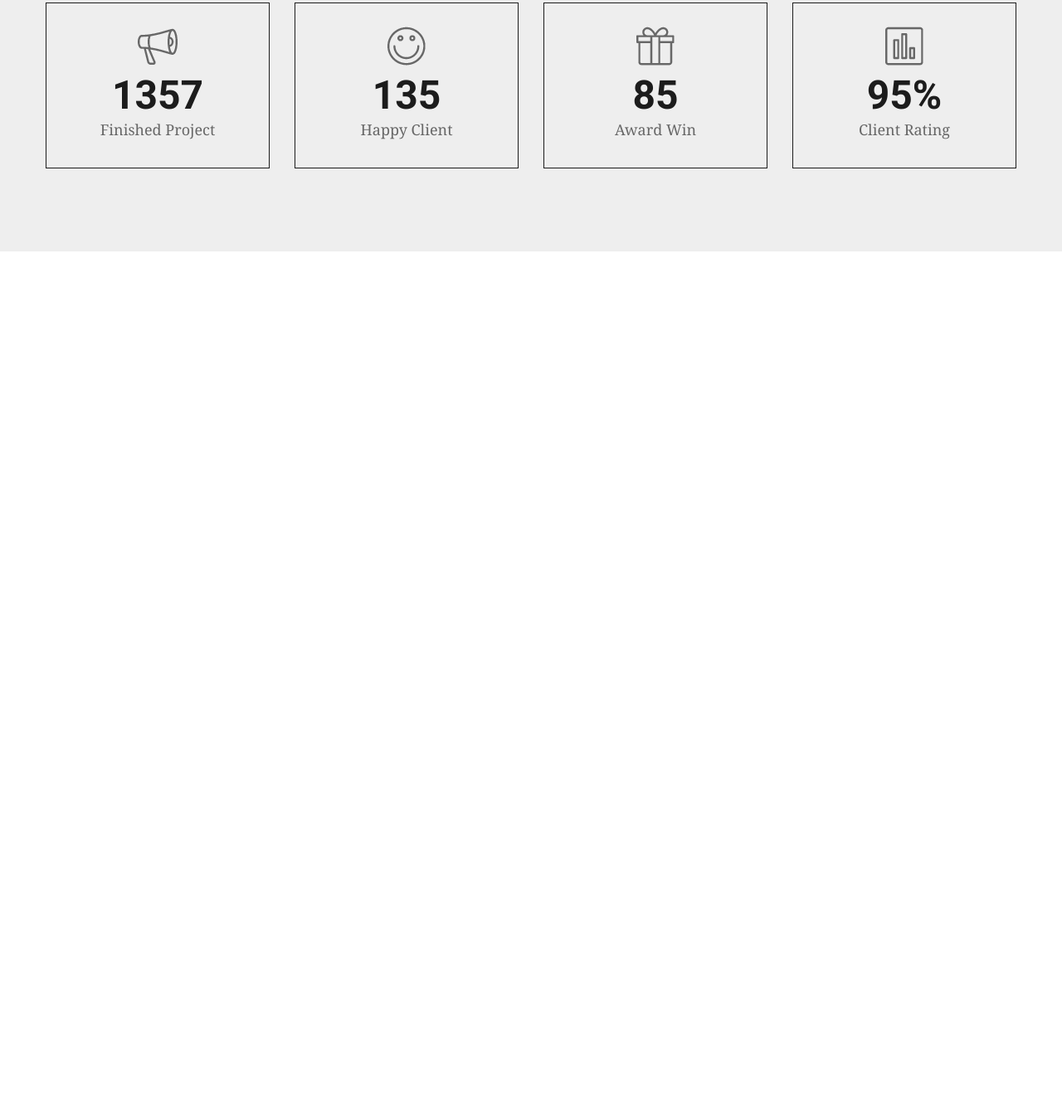
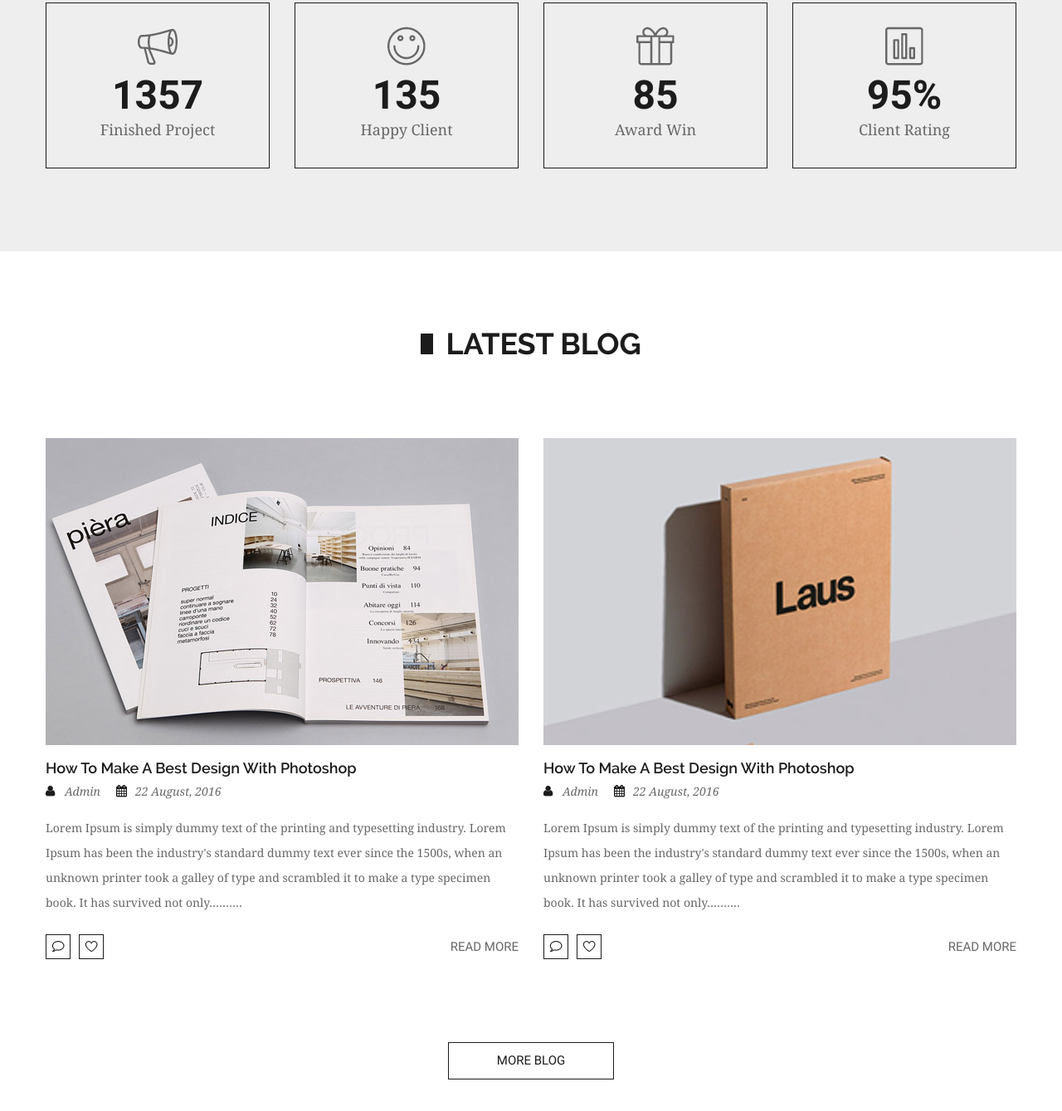
Before and after one commit to roman-stepanov/hope, a website: page index.html in a window 1280 px wide. Shown: the part 3551-4890 px from the top of the page at 83% size. Before the commit the page ends 3854 px from the top, so only its background shows below. Drawn offline with nearby package versions, Linux system fonts and the light colour scheme; files that its build step writes are made by us from their sources.

Commit message:
Сделал верстку секции Latest Blog

```diff
--- a/index.html
+++ b/index.html
@@ -148,5 +148,51 @@
         </ul>
       </div>
     </section>
+    <section id="blog" class="content-section">
+      <div class="content-section__container">
+        <div class="content-section__title-wrapper">
+          <h2 class="content-section__title">Latest Blog</h2>
+        </div>
+        <div class="blog__wrapper">
+          <article class="blog-entry">
+            <img class="blog-entry__img" src="img/blog/blog1.jpg" width="570" height="370" alt="">
+            <header class="blog-entry__header">
+              <h3 class="blog-entry__title">How To Make A Best Design With Photoshop</h3>
+              <span class="blog-entry__writer">Admin</span> <span class="blog-entry__date">22 August, 2016</span>
+            </header>
+            <p class="blog-entry__text">
+              Lorem Ipsum is simply dummy text of the printing and typesetting industry. Lorem Ipsum has been the industry's standard dummy text ever since the 1500s, when an unknown printer took a galley of type and scrambled it to make a type specimen book. It has survived not only..........
+            </p>
+            <div class="blog-entry__footer">
+              <div class="blog-entry__btn-wrapper">
+                <a class="blog-entry__btn  blog-entry__btn--comment" href="#">comment</a>
+                <a class="blog-entry__btn  blog-entry__btn--like" href="#">like</a>
+              </div>
+              <a class="blog-entry__read-more" href="#">Read more</a>
+            </div>
+          </article>
+          <article class="blog-entry">
+            <img class="blog-entry__img" src="img/blog/blog2.jpg" width="570" height="370" alt="">
+            <header class="blog-entry__header">
+              <h3 class="blog-entry__title">How To Make A Best Design With Photoshop</h3>
+              <span class="blog-entry__writer">Admin</span> <span class="blog-entry__date">22 August, 2016</span>
+            </header>
+            <p class="blog-entry__text">
+              Lorem Ipsum is simply dummy text of the printing and typesetting industry. Lorem Ipsum has been the industry's standard dummy text ever since the 1500s, when an unknown printer took a galley of type and scrambled it to make a type specimen book. It has survived not only..........
+            </p>
+            <div class="blog-entry__footer">
+              <div class="blog-entry__btn-wrapper">
+                <a class="blog-entry__btn  blog-entry__btn--comment" href="#">comment</a>
+                <a class="blog-entry__btn  blog-entry__btn--like" href="#">like</a>
+              </div>
+              <a class="blog-entry__read-more" href="#">Read more</a>
+            </div>
+          </article>
+        </div>
+        <div class="blog__btn-wrapper">
+          <a class="btn" href="#">More Blog</a>
+        </div>
+      </div>
+    </section>
   </body>
 </html>
--- /dev/null
+++ b/less/blocks/blog-entry.less
@@ -0,0 +1,144 @@
+.blog-entry {
+  margin: 0;
+  padding: 0;
+  width: 570px;
+}
+
+.blog-entry__img {
+  display: block;
+  margin: 0;
+  padding: 0;
+  width: 570px;
+  height: 370px;
+}
+
+.blog-entry__title {
+  color: @clr_black;
+  font-family: @fnt_Raleway;
+  font-size: 18px;
+  font-style: normal;
+  font-weight: 600;
+  line-height: 1;
+  margin: 0;
+  padding: 19px 0px 10px 0px;
+}
+
+.blog-entry__writer {
+  position: relative;
+  color: @clr_gray;
+  font-family: @fnt_DroidSerif;
+  font-size: 14px;
+  font-style: italic;
+  font-weight: 400;
+  line-height: 1;
+  margin: 0;
+  padding: 0px 15px 0px 23px;
+
+  &::before {
+    content: "";
+    position: absolute;
+    top: -2px;
+    left: -4px;
+    width: 20px;
+    height: 20px;
+    background-image: url("../img/blog/icons-blog-entry.png");
+    background-repeat: no-repeat;
+    background-position: -5px -5px;
+  }
+}
+
+.blog-entry__date {
+  position: relative;
+  color: @clr_gray;
+  font-family: @fnt_DroidSerif;
+  font-size: 14px;
+  font-style: italic;
+  font-weight: 400;
+  line-height: 1;
+  margin: 0;
+  padding: 0px 0px 0px 23px;
+
+  &::before {
+    content: "";
+    position: absolute;
+    top: -2px;
+    left: -3px;
+    width: 20px;
+    height: 20px;
+    background-image: url("../img/blog/icons-blog-entry.png");
+    background-repeat: no-repeat;
+    background-position: -35px -5px;
+  }
+}
+
+.blog-entry__text {
+  color: @clr_gray;
+  font-family: @fnt_DroidSerif;
+  font-size: 14px;
+  font-style: normal;
+  font-weight: 400;
+  line-height: 30px;
+  margin: 0;
+  padding: 20px 0px 23px 0px;
+}
+
+.blog-entry__footer {
+  display: flex;
+  align-items: center;
+}
+
+.blog-entry__btn-wrapper {
+  flex-grow: 1;
+  font-size: 0;
+}
+
+.blog-entry__btn {
+  display: inline-block;
+  position: relative;
+  border: 1px solid @clr_black;
+  width: 28px;
+  height: 28px;
+  margin: 0px 10px 0px 0px;
+  padding: 0;
+
+  &:hover {
+    border-color: @clr_gray;
+    background-color: @clr_lightgray;
+  }
+
+  &::before {
+    content: "";
+    position: absolute;
+    top: 4px;
+    left: 4px;
+    width: 20px;
+    height: 20px;
+    background-image: url("../img/blog/icons-blog-entry.png");
+    background-repeat: no-repeat;
+  }
+
+  &--comment::before {
+    background-position: -65px -5px;
+  }
+
+  &--like::before {
+    background-position: -95px -5px;
+  }
+}
+
+.blog-entry__read-more {
+  color: @clr_gray;
+  font-family: @fnt_Roboto;
+  font-size: 15px;
+  font-style: normal;
+  font-weight: 400;
+  line-height: 1;
+  text-decoration: none;
+  text-transform: uppercase;
+  margin: 0;
+  padding: 0;
+
+  &:hover {
+    color: @clr_lightgray;
+  }
+}
--- /dev/null
+++ b/less/blocks/blog.less
@@ -0,0 +1,10 @@
+.blog__wrapper {
+  display: flex;
+  justify-content: space-between;
+  margin: 0;
+  padding: 92px 0px 100px 0px;
+}
+
+.blog__btn-wrapper {
+  text-align: center;
+}
--- a/less/style.less
+++ b/less/style.less
@@ -12,3 +12,5 @@
 @import "blocks/progress-bar.less";
 @import "blocks/portfolio.less";
 @import "blocks/achivement.less";
+@import "blocks/blog.less";
+@import "blocks/blog-entry.less";
```
